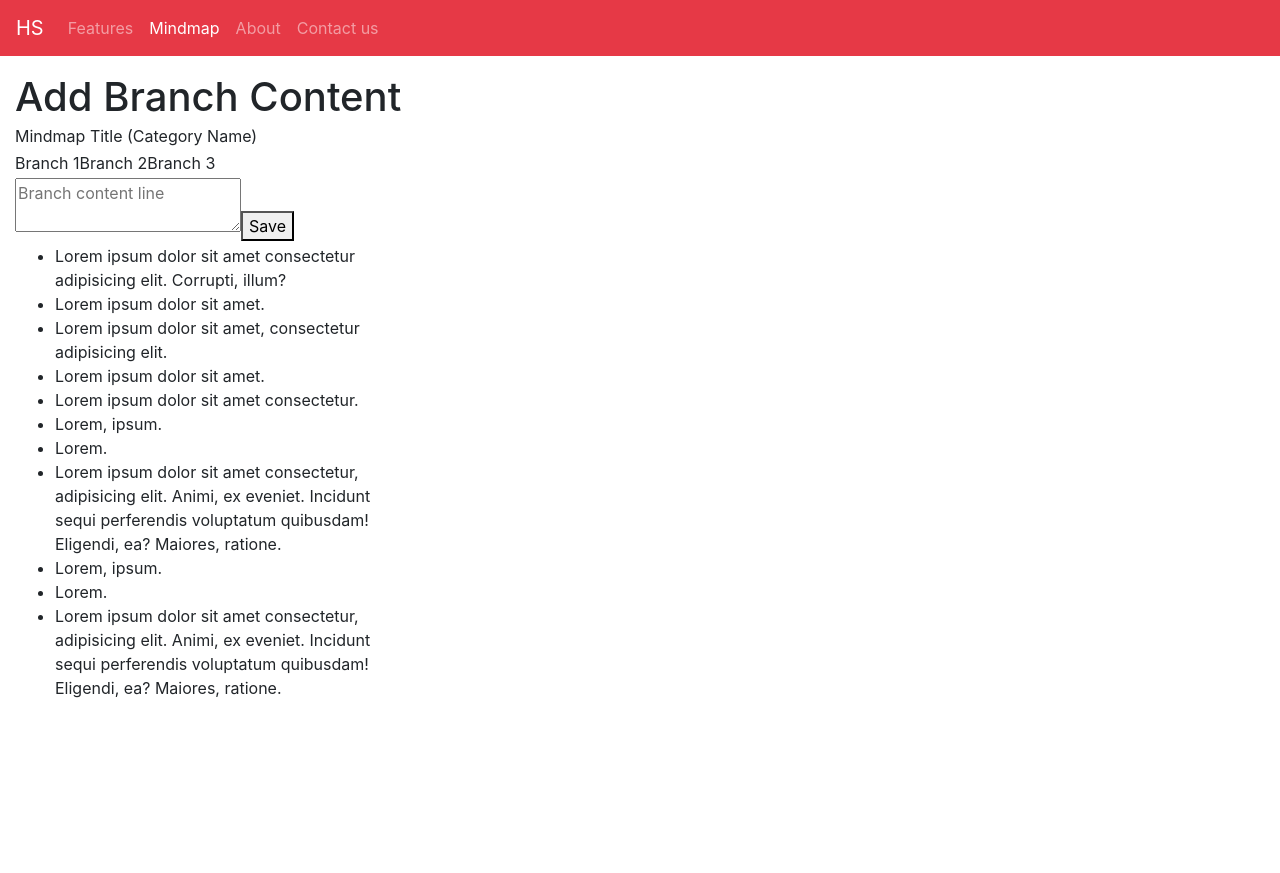
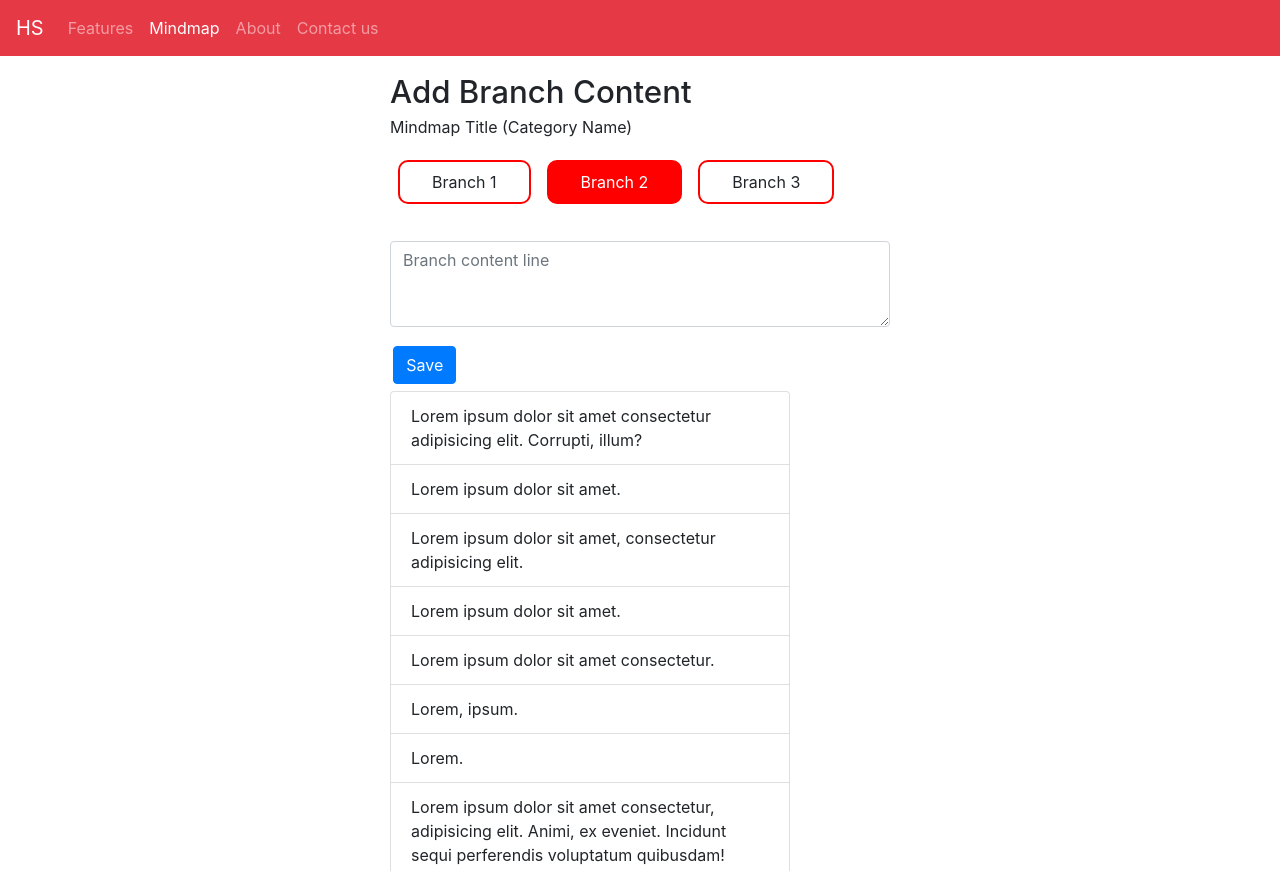
Before and after one commit to HarishB167/hs-app, a React (Create React App) app: page /mindmaps/add-branch-content in a window 1280 px wide. Built offline with nearby package versions, Linux system fonts and the light colour scheme; what raven-js would draw is missing.

Commit message:
First draft of UI of Add mindmap branch content form page completed.

```diff
--- a/src/App.css
+++ b/src/App.css
@@ -1,3 +1,7 @@
+h1 {
+  font-size: 1.953rem;
+}
+
 .main-container {
   padding: 0;
   height: 100vh;
@@ -30,6 +34,10 @@
   height: 100%;
 }
 
+.container_padding_0 {
+  padding: 0;
+}
+
 @media screen and (min-width: 600px) {
   .container_min-width_300px {
     min-width: 500px;
@@ -60,6 +68,32 @@
   margin: 0.2rem;
 }
 
+/* pad block class */
+.pad {
+  display: flex;
+  overflow-x: auto;
+  overflow-y: hidden;
+  min-height: 5rem;
+  list-style-type: none;
+  padding: 0;
+}
+.pad__select:hover,
+.pad__select:focus {
+  box-shadow: 0 0 1rem gray;
+}
+.pad__select {
+  border: 2px solid red;
+  padding: 0.5rem 2rem;
+  border-radius: 10px;
+  margin: 2rem 0.5rem;
+  white-space: nowrap;
+  align-self: center;
+}
+.pad__select_selected {
+  background: red;
+  color: white;
+}
+
 .bem-button {
   margin: 0.2rem;
 }
--- a/src/components/addBranchContentForm.jsx
+++ b/src/components/addBranchContentForm.jsx
@@ -2,44 +2,48 @@ import React from "react";
 
 function AddBranchContentForm(props) {
   return (
-    <div className="container">
+    <div className="container container_center">
+      <div className="container container_min-width_300px container_padding_0">
         <h1>Add Branch Content</h1>
         <p className="subtitle">
           Mindmap Title <span>(Category Name)</span>
         </p>
-      <div className="branch-pad">
-        <span className="branch-select">Branch 1</span>
-        <span className="branch-select branch-selected">Branch 2</span>
-        <span className="branch-select">Branch 3</span>
+        <div className="pad">
+          <span className="pad__select">Branch 1</span>
+          <span className="pad__select pad__select_selected">Branch 2</span>
+          <span className="pad__select">Branch 3</span>
         </div>
         <form>
-        <textarea placeholder="Branch content line"></textarea>
-        <button>Save</button>
+          <textarea
+            className="form-control bem-input"
+            placeholder="Branch content line"
+            rows="3"
+          ></textarea>
+          <button className="btn btn-primary bem-button">Save</button>
         </form>
-      <div className="branch-content">
-        <ul>
-          <li className="branch-content-item">
+        <ul className="list-group branch-content">
+          <li className="list-group-item">
             Lorem ipsum dolor sit amet consectetur adipisicing elit. Corrupti,
             illum?
           </li>
-          <li className="branch-content-item">Lorem ipsum dolor sit amet.</li>
-          <li className="branch-content-item">
+          <li className="list-group-item">Lorem ipsum dolor sit amet.</li>
+          <li className="list-group-item">
             Lorem ipsum dolor sit amet, consectetur adipisicing elit.
           </li>
-          <li className="branch-content-item">Lorem ipsum dolor sit amet.</li>
-          <li className="branch-content-item">
+          <li className="list-group-item">Lorem ipsum dolor sit amet.</li>
+          <li className="list-group-item">
             Lorem ipsum dolor sit amet consectetur.
           </li>
-          <li className="branch-content-item">Lorem, ipsum.</li>
-          <li className="branch-content-item">Lorem.</li>
-          <li className="branch-content-item">
+          <li className="list-group-item">Lorem, ipsum.</li>
+          <li className="list-group-item">Lorem.</li>
+          <li className="list-group-item">
             Lorem ipsum dolor sit amet consectetur, adipisicing elit. Animi, ex
             eveniet. Incidunt sequi perferendis voluptatum quibusdam! Eligendi,
             ea? Maiores, ratione.
           </li>
-          <li className="branch-content-item">Lorem, ipsum.</li>
-          <li className="branch-content-item">Lorem.</li>
-          <li className="branch-content-item">
+          <li className="list-group-item">Lorem, ipsum.</li>
+          <li className="list-group-item">Lorem.</li>
+          <li className="list-group-item">
             Lorem ipsum dolor sit amet consectetur, adipisicing elit. Animi, ex
             eveniet. Incidunt sequi perferendis voluptatum quibusdam! Eligendi,
             ea? Maiores, ratione.
```
Lines whose indentation alone changed are shown as unchanged.
